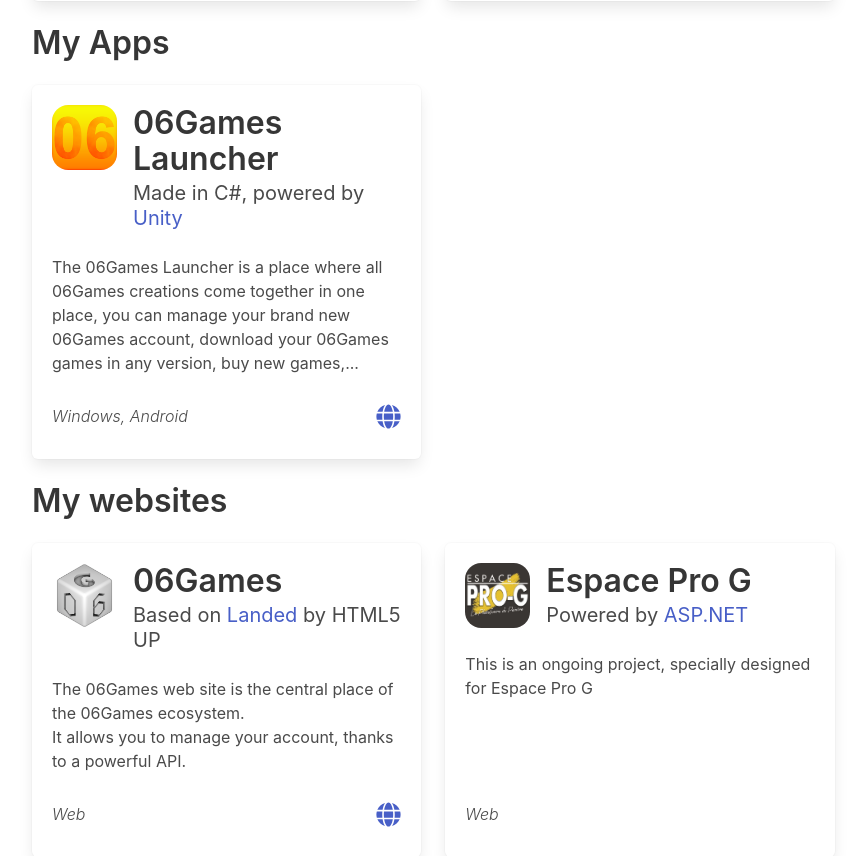
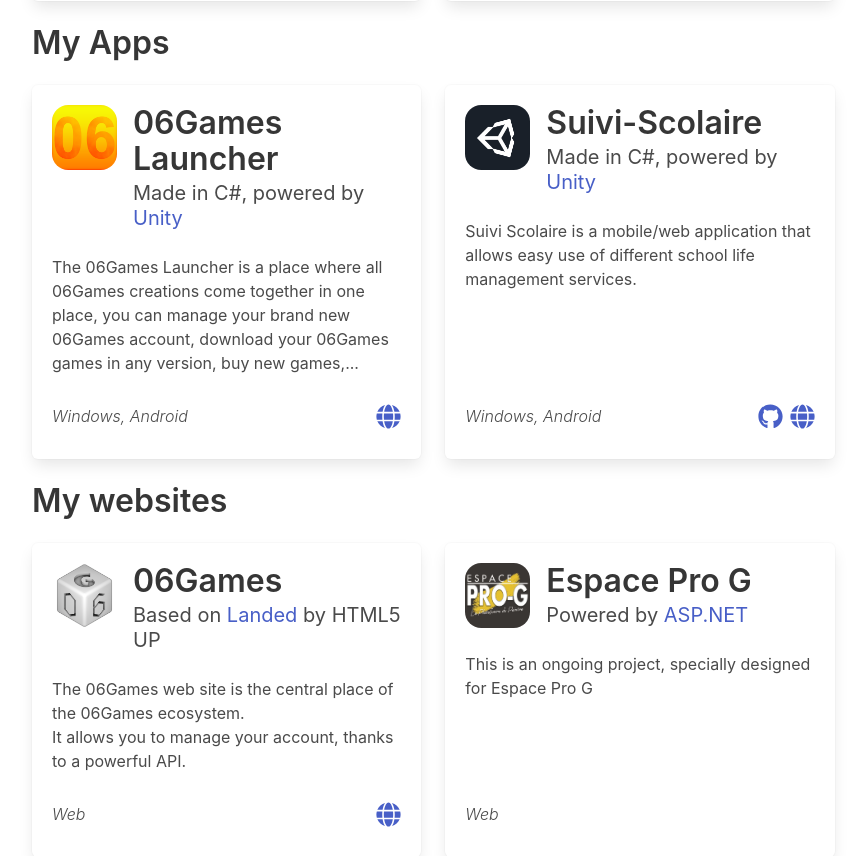
Before and after one commit to 06Games/06games.github.io, a PHP site: page / in a window 1280 px wide. Shown: the part 779-1635 px from the top of the page, without its empty margins (0-868 px from the left). Run offline with PHP 8.4, Linux system fonts and the light colour scheme; some libraries are stand-ins or nearby versions.

Commit message:
Suivi-Scolaire

```diff
--- a/index.html
+++ b/index.html
@@ -122,7 +122,29 @@
                     </div>
                 </div>
             </div>
-            <div class="tile is-parent"></div>
+            <div class="tile is-parent">
+                <div class="tile is-child box">
+                    <div class="head">
+                        <img src="images/apps/suiviScolaire.png" />
+                        <div>
+                        <p class="title">Suivi-Scolaire</p>
+                            <p class="subtitle">Made in C#, powered by <a href="https://unity.com/">Unity</a></p>
+                        </div>
+                    </div>
+                    <div class="content">
+                        <p>
+                            Suivi Scolaire is a mobile/web application that allows easy use of different school life management services.
+                        </p>
+                        <div class="info">
+                            <i class="versions">Windows, Android</i>
+                            <div class="links">
+                                <a href="https://github.com/06-Games/Suivi-Scolaire"><i class="fab fa-github"></i></a>
+                                <a href="https://06games.ddns.net/Projects/App/Suivi-Scolaire/"><i class="fas fa-globe"></i></a>
+                            </div>
+                        </div>
+                    </div>
+                </div>
+            </div>
             <div class="tile is-parent"></div>
         </div>
     </section>
--- a/styles/style.css
+++ b/styles/style.css
@@ -1,5 +1,6 @@
 body {
   min-width: 350px;
+  background: white;
 }
 
 a.button svg {
```
Also changed, not shown: images/apps/suiviScolaire.png (added).
